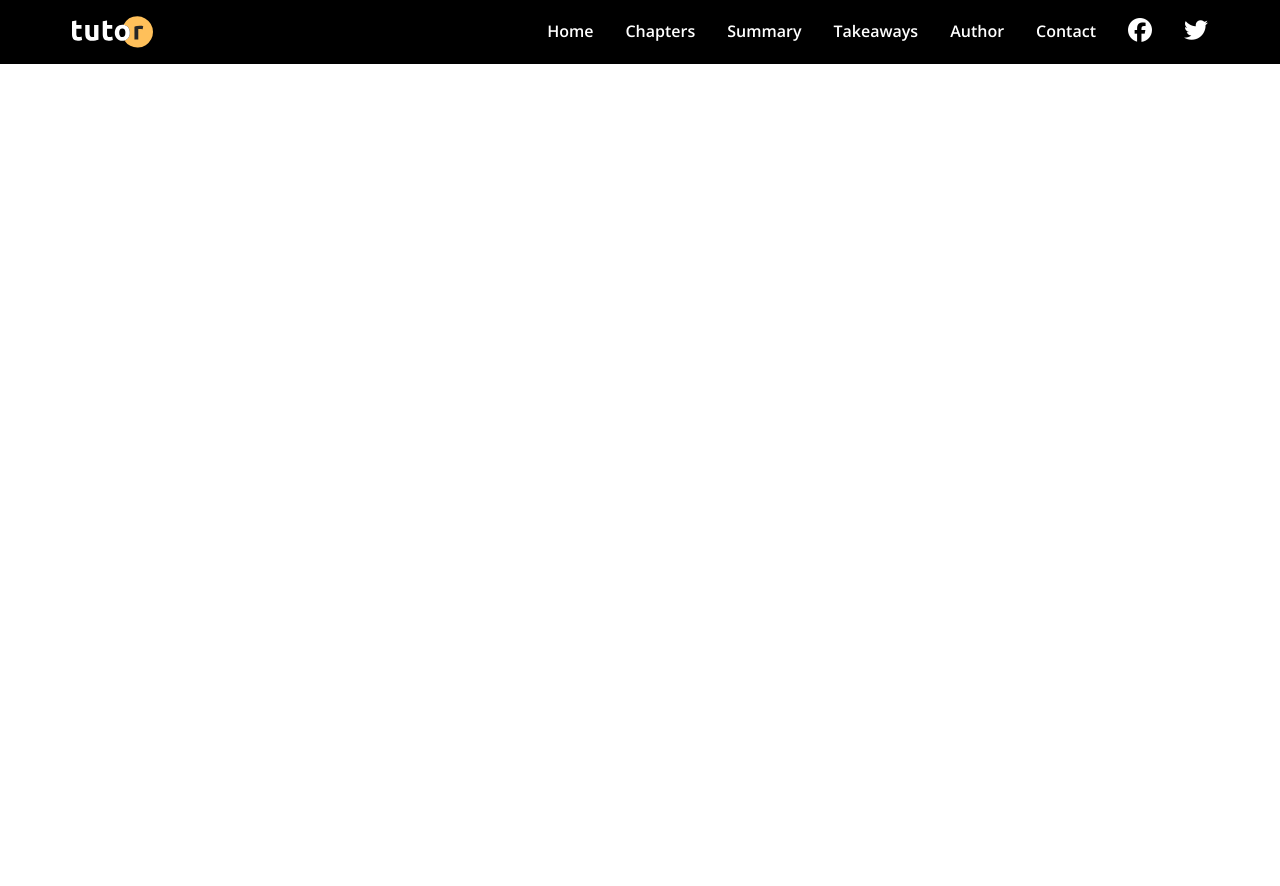
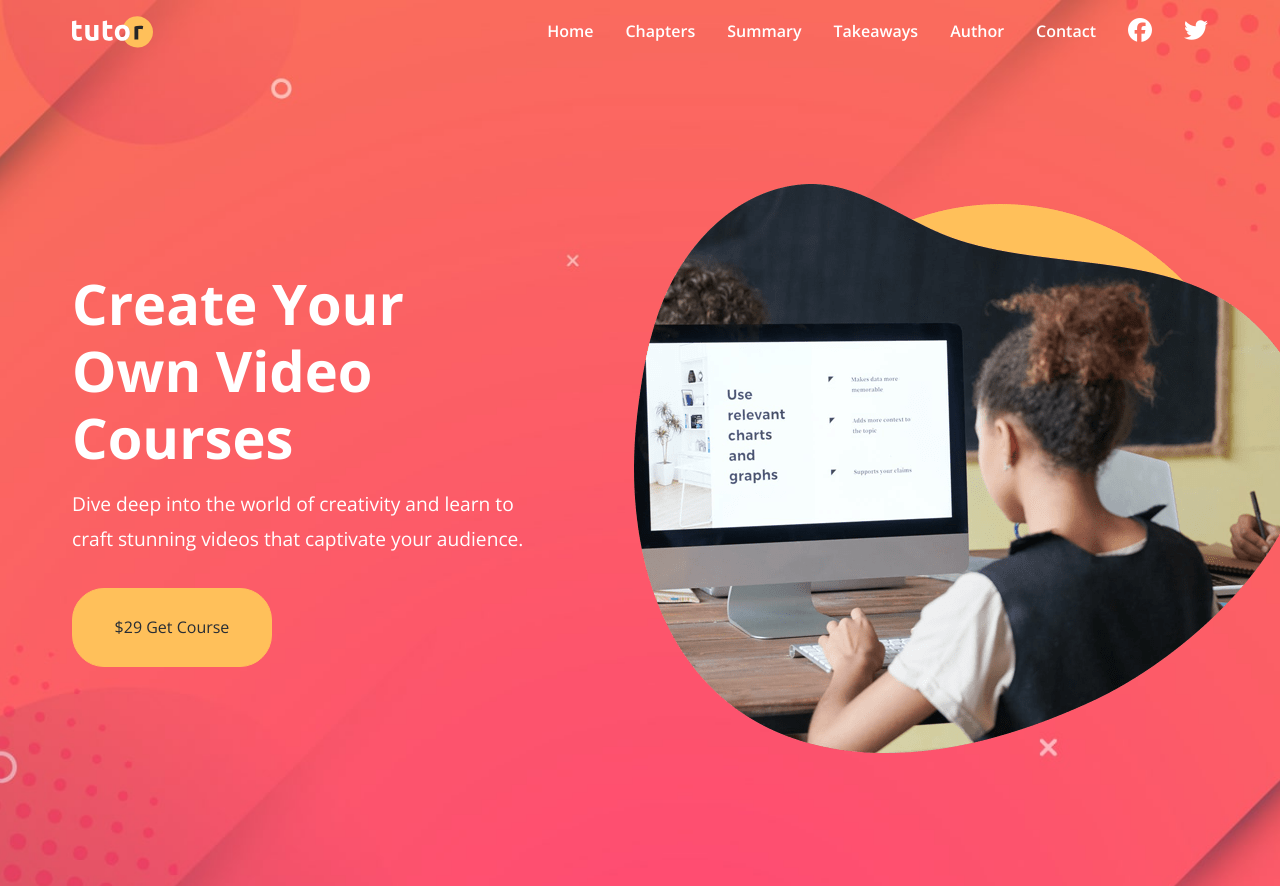
Before and after one commit to rasangelie/tutor-web, a plain HTML site: page index.html in a window 1280 px wide. Shown: the top 886 px of the page. Before the commit the page ends 800 px from the top, so only its background shows below. Drawn offline with nearby package versions, Linux system fonts and the light colour scheme.

Commit message:
feat: add hero

```diff
--- a/css/style.css
+++ b/css/style.css
@@ -46,7 +46,7 @@ img {
 
 /* Navbar */
 .navbar {
-  background: black;
+  background: transparent;
   color: white;
   padding: 1rem 2rem;
   position: fixed;
@@ -122,6 +122,60 @@ img {
   gap: 2rem;
   font-size: 1.2rem;
 }
+
+/*Hero*/
+.hero {
+  background: #000 url(/images/header-background.jpg) center center/cover
+    no-repeat;
+  padding: 11.5rem 2rem 8rem;
+  color: white;
+  overflow-x: hidden;
+  position: relative;
+}
+
+.hero .hero-flex {
+  display: flex;
+  justify-content: space-between;
+  align-items: center;
+  gap: 6rem;
+  padding-bottom: 8rem;
+}
+
+.hero h1 {
+  font-size: 3.5rem;
+  line-height: 1.2;
+  font-weight: 700;
+  margin-bottom: 1rem;
+}
+
+.hero p {
+  font-size: 1.2rem;
+  margin-bottom: 2rem;
+  line-height: 1.8;
+  font-weight: 400;
+}
+
+.hero img {
+  width: 100%;
+  margin-right: -100px;
+}
+.btn {
+  display: inline-block;
+  cursor: pointer;
+  border: 1px solid var(--secondary-color);
+  background: var(--secondary-color);
+  padding: 1.6rem 2.6rem;
+  border-radius: 32px;
+  color: var(--dark-color);
+  transition: all 0.2s;
+}
+
+.btn:hover {
+  border: 1px solid white;
+  background: transparent;
+  color: white;
+}
+
 /* Media Queries */
 
 @media (max-width: 1200px) {
--- a/index.html
+++ b/index.html
@@ -98,6 +98,23 @@
         </div>
       </div>
     </nav>
+
+    <!--Hero-->
+    <header class="hero">
+      <div class="container hero-flex">
+        <div class="hero-content">
+          <h1>Create Your Own Video Courses</h1>
+          <p>
+            Dive deep into the world of creativity and learn to craft stunning
+            videos that captivate your audience.
+          </p>
+
+          <a href="#" class="btn">$29 Get Course</a>
+        </div>
+        <img src="images/header-course.png" alt="herp" />
+      </div>
+    </header>
+
     <script src="/js/script.js"></script>
   </body>
 </html>
```
